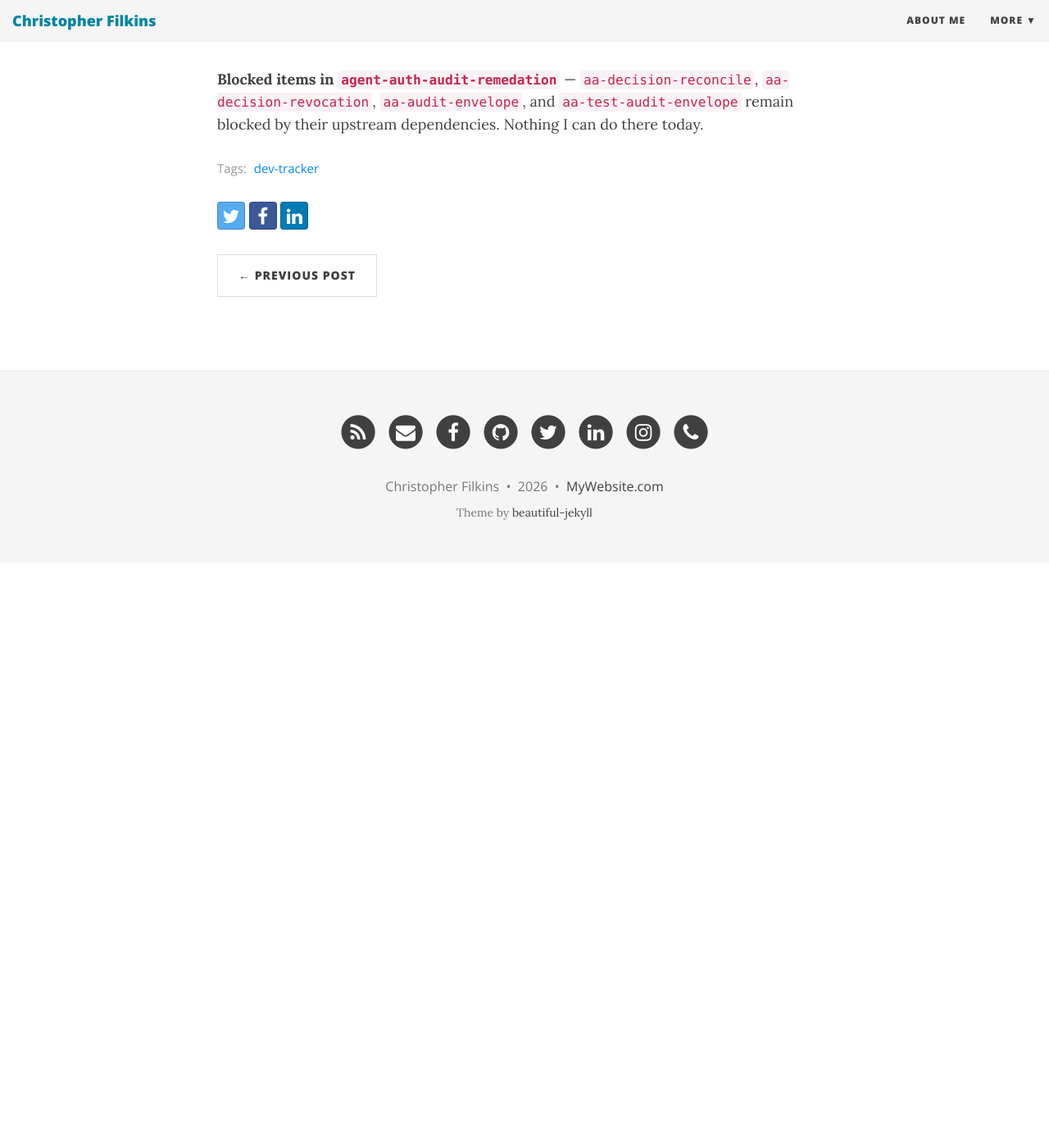
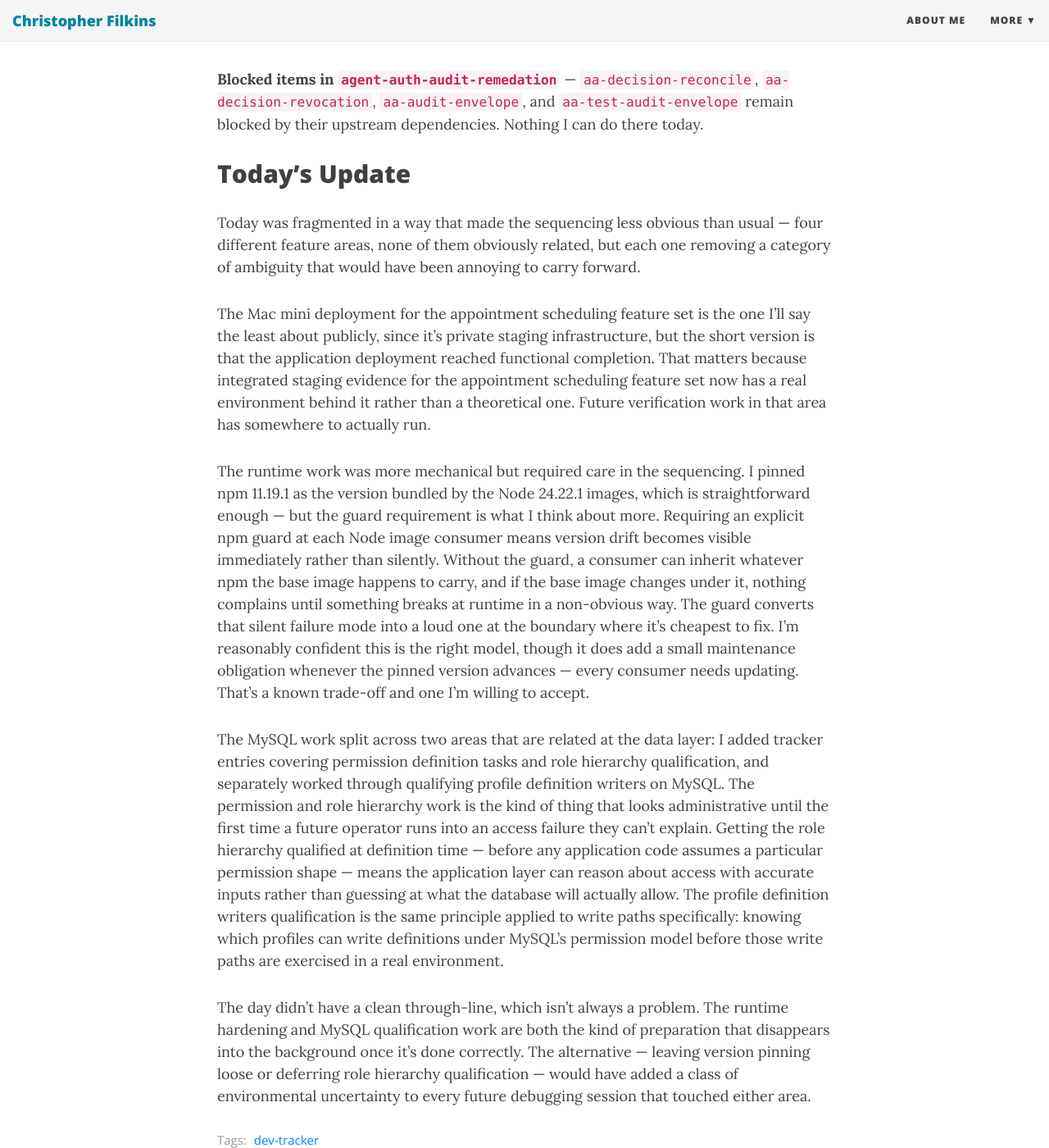
Before and after one commit to filchyboy/filchyboy.github.io, a Jekyll site: the page built from _posts/2026-11-08-daily-dev-log.md, in a window 1280 px wide and 1400 px high, scrolled down 3344 px. Shown: the whole window at 82% size. Built offline with Jekyll 4.4.1, drawn with Linux system fonts in a browser that asks for light colours; nearby versions of some CDN libraries; before the commit the page ends 4030 px from its top, so only the background shows below that.

Commit message:
Update daily dev log: 2026-11-08

```diff
--- a/_posts/2026-11-08-daily-dev-log.md
+++ b/_posts/2026-11-08-daily-dev-log.md
@@ -55,3 +55,24 @@ What's different today: three items across the state machine remediation set lan
 
 <!-- plan-unit-ids: asie-mac-mini-private-functional-completion,col-6038-determination-compare,col-6038-mutation-receipts,col-6038-owner-evidence-interface,sma-integrated-acceptance-finance,sma-integrated-acceptance-support,sma-support-gate-gate-one -->
 <!-- SECTION: DAILY-PLAN END -->
+
+
+<!-- SECTION: ACCOMPLISHED START -->
+<!-- publication-digest: 6d9b739066a9272b181f7b65dec93fab248f432624d6ac1f2f4fcd2e11ca9c90 -->
+<!-- publication-revision: 0e4a5203120749bf90b4fcdf4879ae54 -->
+<!-- accomplished-generated: 2026-11-09T03:08:36.353412+00:00 -->
+
+## Today's Update
+
+Today was fragmented in a way that made the sequencing less obvious than usual — four different feature areas, none of them obviously related, but each one removing a category of ambiguity that would have been annoying to carry forward.
+
+The Mac mini deployment for the appointment scheduling feature set is the one I'll say the least about publicly, since it's private staging infrastructure, but the short version is that the application deployment reached functional completion. That matters because integrated staging evidence for the appointment scheduling feature set now has a real environment behind it rather than a theoretical one. Future verification work in that area has somewhere to actually run.
+
+The runtime work was more mechanical but required care in the sequencing. I pinned npm 11.19.1 as the version bundled by the Node 24.22.1 images, which is straightforward enough — but the guard requirement is what I think about more. Requiring an explicit npm guard at each Node image consumer means version drift becomes visible immediately rather than silently. Without the guard, a consumer can inherit whatever npm the base image happens to carry, and if the base image changes under it, nothing complains until something breaks at runtime in a non-obvious way. The guard converts that silent failure mode into a loud one at the boundary where it's cheapest to fix. I'm reasonably confident this is the right model, though it does add a small maintenance obligation whenever the pinned version advances — every consumer needs updating. That's a known trade-off and one I'm willing to accept.
+
+The MySQL work split across two areas that are related at the data layer: I added tracker entries covering permission definition tasks and role hierarchy qualification, and separately worked through qualifying profile definition writers on MySQL. The permission and role hierarchy work is the kind of thing that looks administrative until the first time a future operator runs into an access failure they can't explain. Getting the role hierarchy qualified at definition time — before any application code assumes a particular permission shape — means the application layer can reason about access with accurate inputs rather than guessing at what the database will actually allow. The profile definition writers qualification is the same principle applied to write paths specifically: knowing which profiles can write definitions under MySQL's permission model before those write paths are exercised in a real environment.
+
+The day didn't have a clean through-line, which isn't always a problem. The runtime hardening and MySQL qualification work are both the kind of preparation that disappears into the background once it's done correctly. The alternative — leaving version pinning loose or deferring role hierarchy qualification — would have added a class of environmental uncertainty to every future debugging session that touched either area.
+
+<!-- accomplished-unit-ids: asie-mac-mini-private-functional-completion,runtime-adopt-npm-11-19-1-bundled-pinned,runtime-require-npm-guard-each-node,support-qualify-profile-definition-writers-mysql,tracker-new-support-tasks-mysql-permission -->
+<!-- SECTION: ACCOMPLISHED END -->
```
